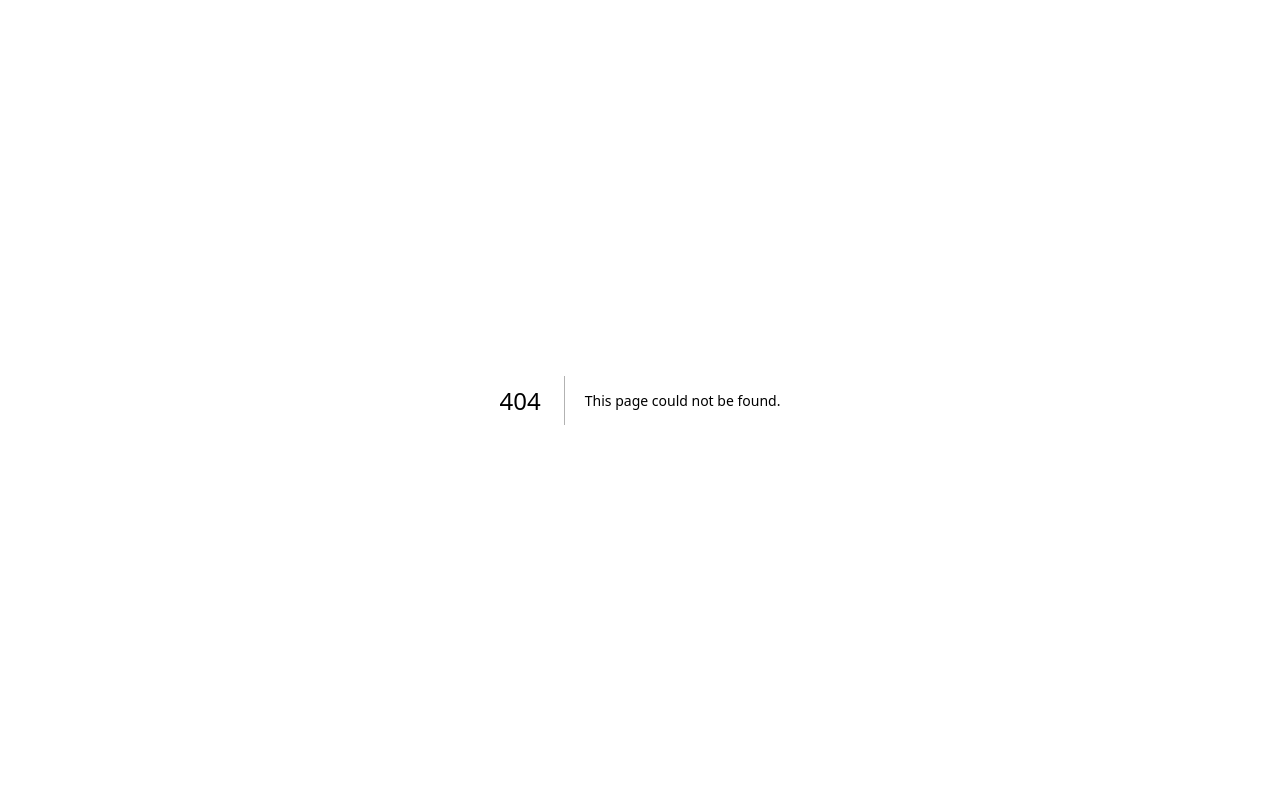
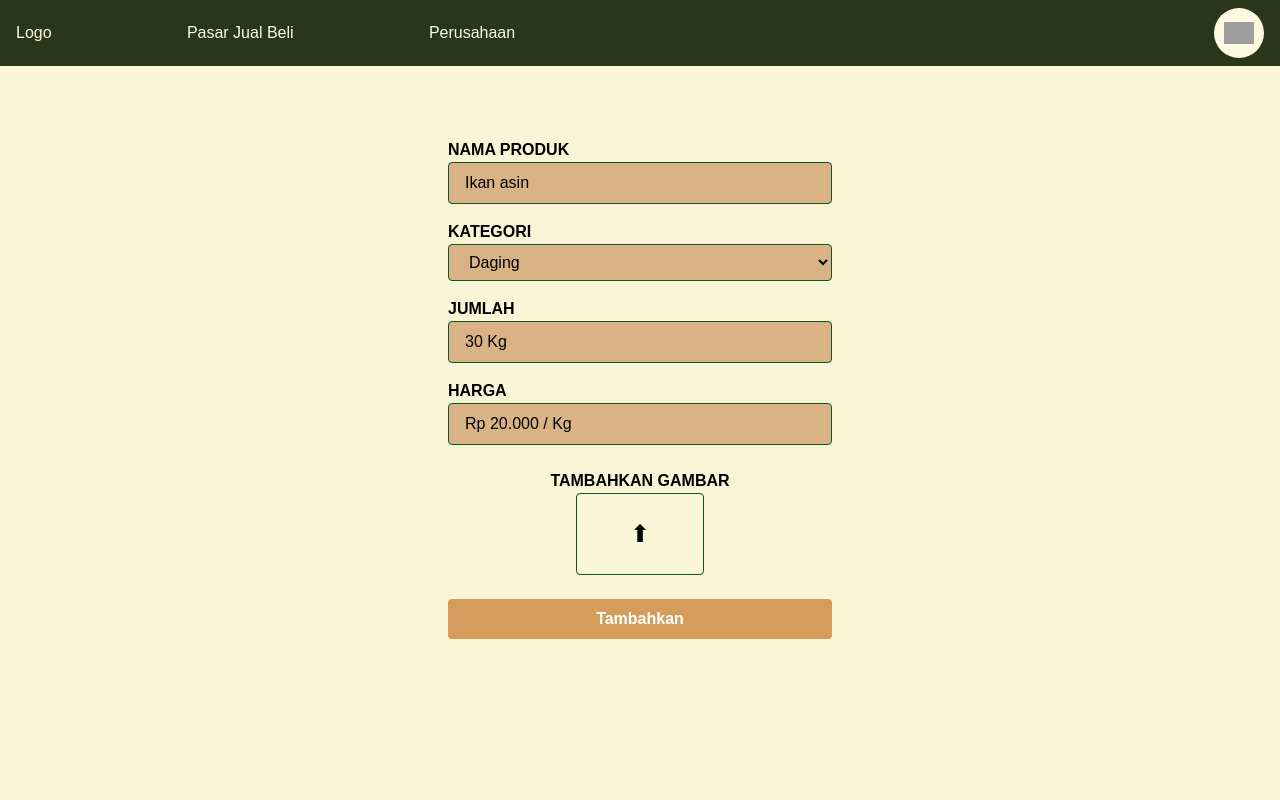
Before and after one commit to Ryan0050/FoodLink, a Next.js app: page /Pages/AddCard in a window 1280 px wide. Before the commit this address had no page. Shown: the top 800 px of the page. Built offline with nearby package versions, Linux system fonts and the light colour scheme; grey boxes are pictures that could not be loaded.

Commit message:
Add files via upload

```diff
--- /dev/null
+++ b/src/app/Pages/AddCard/page.tsx
@@ -0,0 +1,89 @@
+"use client";
+import React, { useState } from "react";
+import Header from "@/app/Component/header";
+import Footer from "@/app/Component/footer";
+
+const ProductForm = () => {
+  const [formData, setFormData] = useState({
+    name: "Ikan asin",
+    category: "Daging",
+    amount: "30 Kg",
+    price: "Rp 20.000 / Kg",
+    image: null,
+  });
+
+  const handleChange = (field:string, value:string) => {
+    setFormData({ ...formData, [field]: value });
+  };
+
+  return (
+    <div>
+        <Header />
+        <div className="flex flex-col items-center bg-[#FAF5D7] min-h-screen p-6">
+
+        <div className="w-1200 max-w-sm">
+            <br/>
+            <br/>
+            {/* Name Input */}
+            <label className="block font-bold text-black">NAMA PRODUK</label>
+            <div className="relative">
+            <input
+                type="text"
+                value={formData.name}
+                onChange={(e) => handleChange("name", e.target.value)}
+                className="w-full bg-[#D9B385] border border-green-900 text-black px-4 py-2 rounded focus:outline-none"
+            />
+            </div>
+
+            {/* Category Dropdown */}
+            <label className="block mt-4 font-bold text-black">KATEGORI</label>
+            <select
+            value={formData.category}
+            onChange={(e) => handleChange("category", e.target.value)}
+            className="w-full bg-[#D9B385] border border-green-900 text-black px-4 py-2 rounded focus:outline-none"
+            >
+            <option value="Daging">Daging</option>
+            <option value="Sayur">Sayur</option>
+            <option value="Buah">Buah</option>
+            </select>
+
+            {/* Amount Input */}
+            <label className="block mt-4 font-bold text-black">JUMLAH</label>
+            <div className="relative">
+            <input
+                type="text"
+                value={formData.amount}
+                onChange={(e) => handleChange("amount", e.target.value)}
+                className="w-full bg-[#D9B385] border border-green-900 text-black px-4 py-2 rounded focus:outline-none"
+            />
+            </div>
+
+            {/* Price Input */}
+            <label className="block mt-4 font-bold text-black">HARGA</label>
+            <div className="relative">
+            <input
+                type="text"
+                value={formData.price}
+                onChange={(e) => handleChange("price", e.target.value)}
+                className="w-full bg-[#D9B385] border border-green-900 text-black px-4 py-2 rounded focus:outline-none"
+            />
+            </div>
+
+            {/* Image Upload */}
+            <label className="block mt-6 font-bold text-black text-center">TAMBAHKAN GAMBAR</label>
+            <div className="flex flex-col items-center border border-green-900 p-6 rounded w-32 mx-auto cursor-pointer">
+            <span className="text-black text-2xl">⬆</span>
+            </div>
+
+            {/* Submit Button */}
+            <button className="mt-6 bg-[#D59D5B] text-white font-bold w-full py-2 rounded">
+            Tambahkan
+            </button>
+        </div>
+        </div>
+    <Footer />
+    </div>
+  );
+};
+
+export default ProductForm;
--- /dev/null
+++ b/src/app/Pages/Keranjang/page.tsx
@@ -0,0 +1,98 @@
+"use client";
+import React, { useState } from "react";
+import Header from "@/app/Component/header";
+import Footer from "@/app/Component/footer";
+
+const Keranjang = () => {
+  const [cartItems, setCartItems] = useState([
+    { id: 1, name: "Sayur Sawi", seller: "Pak darmi", price: 40000, quantity: 5, image: "/fruit.png" },
+    { id: 2, name: "Sayur Sawi", seller: "Pak darmi", price: 15000, quantity: 10, image: "/fruit.png" },
+    { id: 3, name: "Ikan", seller: "Pak tono", price: 50000, quantity: 2, image: "/fruit.png" },
+  ]);
+
+  const shippingCost = 10000;
+
+  const handleQuantityChange = (id: number, change: number) => {
+    setCartItems(prevItems =>
+      prevItems.map(item =>
+        item.id === id ? { ...item, quantity: Math.max(1, item.quantity + change) } : item
+      )
+    );
+  };
+
+  const totalProductPrice = cartItems.reduce((acc, item) => acc + item.price * item.quantity, 0);
+  const totalPrice = totalProductPrice + shippingCost;
+
+  return (
+    <div className="flex flex-col min-h-screen">
+      <Header />
+      <br />
+      <br />
+      {/* Centered Cart Section */}
+      <div className="flex-grow flex justify-center">
+        <div className="bg-[#FAF5D7] border border-black p-6 rounded-lg w-full max-w-md text-center">
+          <h2 className="font-bold text-black text-lg">KERANJANG</h2>
+
+          <div className="grid grid-cols-3 font-bold text-black mt-4 border-b border-black pb-2">
+            <span>Produk</span>
+            <span>Jumlah</span>
+            <span>Harga</span>
+          </div>
+
+          {cartItems.map(item => (
+            <div key={item.id} className="border-b border-black py-4 flex items-center justify-between">
+              <div className="flex flex-col items-center">
+                <img src={item.image} alt={item.name} className="w-16 h-16 rounded-md" />
+                <p className="text-black font-bold text-sm">{item.seller}</p>
+                <p className="text-black text-xs">{item.name}</p>
+              </div>
+              <div className="flex items-center space-x-2">
+                <button
+                  onClick={() => handleQuantityChange(item.id, -1)}
+                  className="bg-gray-200 px-2 py-1 rounded text-black"
+                >
+                  -
+                </button>
+                <span className="font-bold text-black">{item.quantity}</span>
+                <button
+                  onClick={() => handleQuantityChange(item.id, 1)}
+                  className="bg-gray-200 px-2 py-1 rounded text-black"
+                >
+                  +
+                </button>
+              </div>
+              <p className="font-bold text-black">Rp{(item.price * item.quantity).toLocaleString()}</p>
+            </div>
+          ))}
+
+          <div className="mt-4 space-y-2">
+            <div className="flex justify-between font-bold text-black">
+              <span>Produk</span>
+              <span>Rp{totalProductPrice.toLocaleString()}</span>
+            </div>
+            <div className="border-t border-black"></div>
+            <div className="flex justify-between font-bold text-black">
+              <span>Pengiriman</span>
+              <span>Rp{shippingCost.toLocaleString()}</span>
+            </div>
+            <div className="border-t border-black"></div>
+            <div className="flex justify-between font-bold text-black">
+              <span>Total</span>
+              <span>Rp{totalPrice.toLocaleString()}</span>
+            </div>
+          </div>
+
+          <button className="bg-[#D59D5B] text-white font-bold w-full py-2 mt-4 rounded">
+            Bayar
+          </button>
+        </div>
+      </div>
+      <br/>
+      <br/>
+      {/* Footer Stays at the Bottom */}
+      <Footer />
+    </div>
+  );
+};
+
+export default Keranjang;
```
